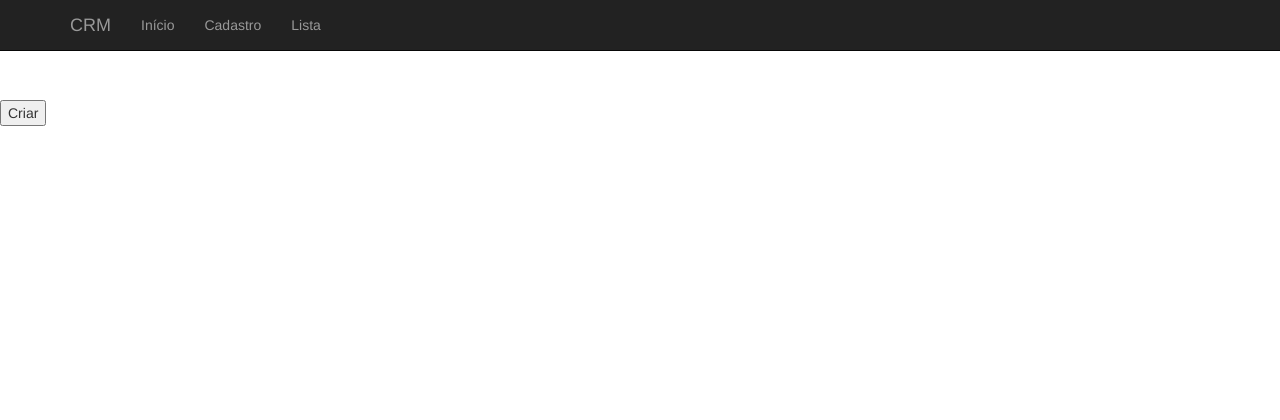
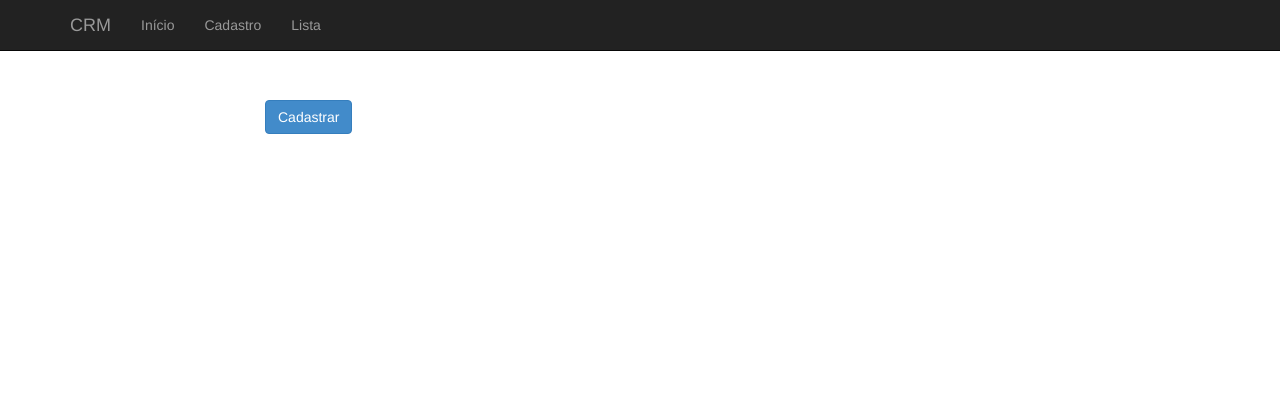
Before and after one commit to filipelamberti/projetoTrabalho, a Django app: template cadastro/templates/cadastro.html in a window 1280 px wide. Shown: the top 420 px of the page. Run offline with Django 3.2, Linux system fonts and the light colour scheme; the template is opened without the code that fills it: values named after a table or form of the project are taken from there, others are empty.

Commit message:
Dando uma arrumada no FORMS

```diff
--- a/cadastro/templates/cadastro.html
+++ b/cadastro/templates/cadastro.html
@@ -1,11 +1,26 @@
 {% extends 'base.html' %}
 
 {% block content %}
-      <form action="" method="POST">
-              {% csrf_token %}
-              {{form.as_p}}
-              <button type="submit">Criar</button>
+	<div class="container">
+		<form class="form-horizontal" method="POST">
+			{% csrf_token %}
+			{{ form.non_field_errors }}
+			{% for field in form %}
+				<div class="form-group">
+					<div class="control-label col-sm-2">
+						{{ field.errors }}
+						{{ field.label }}
+					</div>
+					<div class="col-sm-2">
+						{{ field }}
+					</div>
+				</div>
+			{% endfor %}
+			<div class="form-group">
+				<div class="col-lg-offset-2 col-sm-10">
+					<button type="submit" class="btn btn-primary">Cadastrar</button>
+				</div>
+			</div>
+		</form>
+	</div>
 {% endblock content %}
-
-
-      </form>
```
Also changed, not shown: 10 other files.
